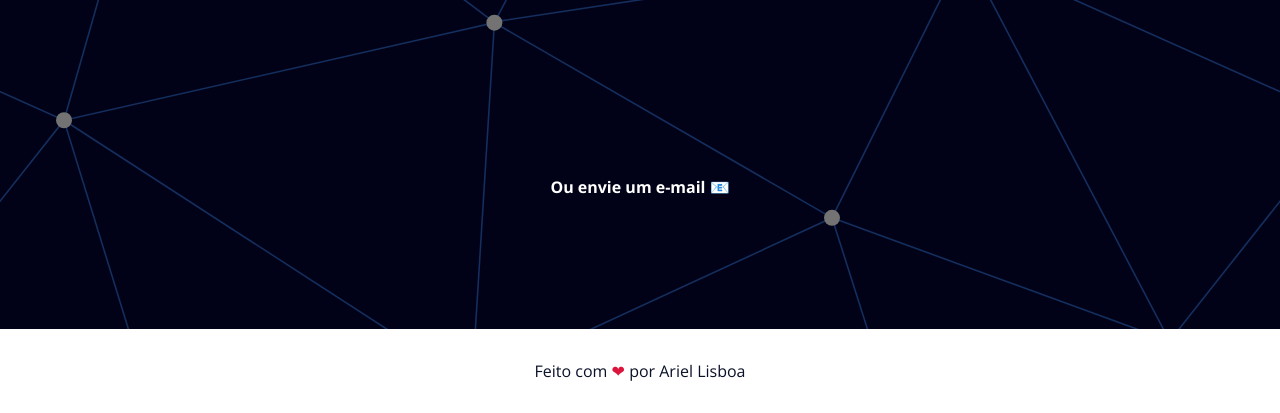
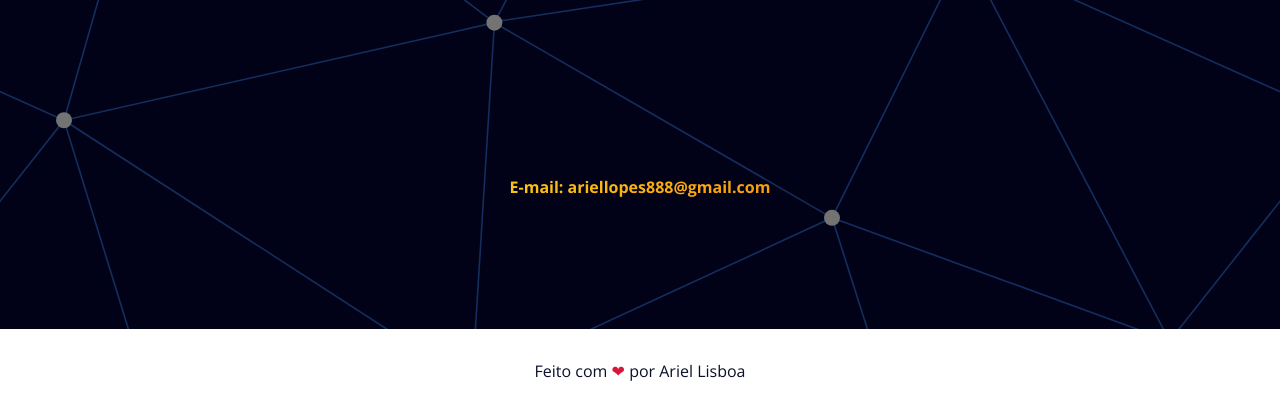
Before and after one commit to ArielLopes888/landing-page, a plain HTML site: page index.html in a window 1280 px wide. Shown: the part 4545-4958 px from the top of the page. Drawn offline with nearby package versions, Linux system fonts and the light colour scheme.

Commit message:
corrections

```diff
--- a/assets/css/elements.css
+++ b/assets/css/elements.css
@@ -154,16 +154,10 @@ table th {
   text-align: center;
   margin-top: 30px;
   display: inline;
-  cursor: pointer;
-  border-radius: 15px;
+  border-radius: 15px;background: linear-gradient(to right, #ffdc19, #f78503);
   -webkit-background-clip: text;
+  color: transparent;
   transition: background 0.3s ease, color 0.3s ease, transform 0.3s ease;
-}
-
-.p-email:hover {
-  border-radius: 15px;
-  background: linear-gradient(to right, #ffdc19, #f78503);
-  color: #ffffff;
 }
 
 .p-email a{
--- a/index.html
+++ b/index.html
@@ -197,12 +197,11 @@
       <br>
       <br>
       <p class="p-email">
-        <a href="mailto:ariellopes888@gmail.com">
-          Ou envie um e-mail 📧
+        <a>
+          E-mail: ariellopes888@gmail.com
         </a>
       </p>
 
-      </body>
 
       <!-- <div class="contact-form">
         <fieldset class="form-grid">
```
